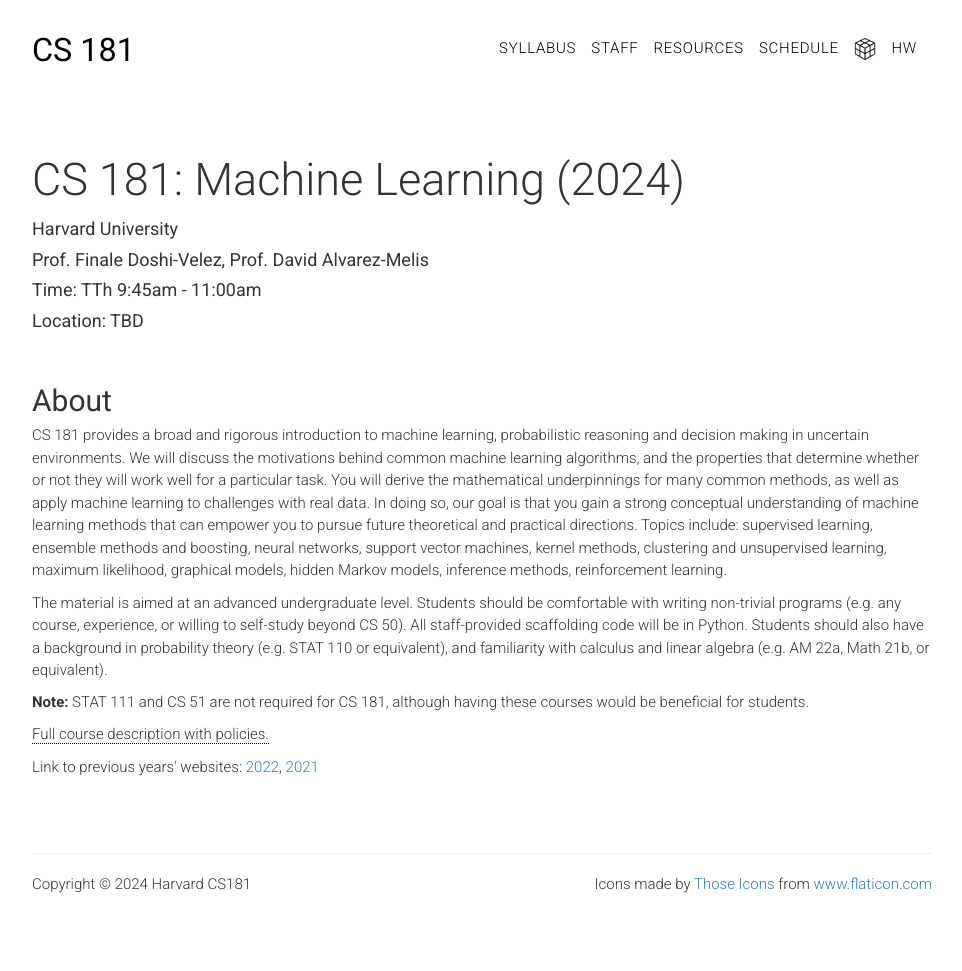
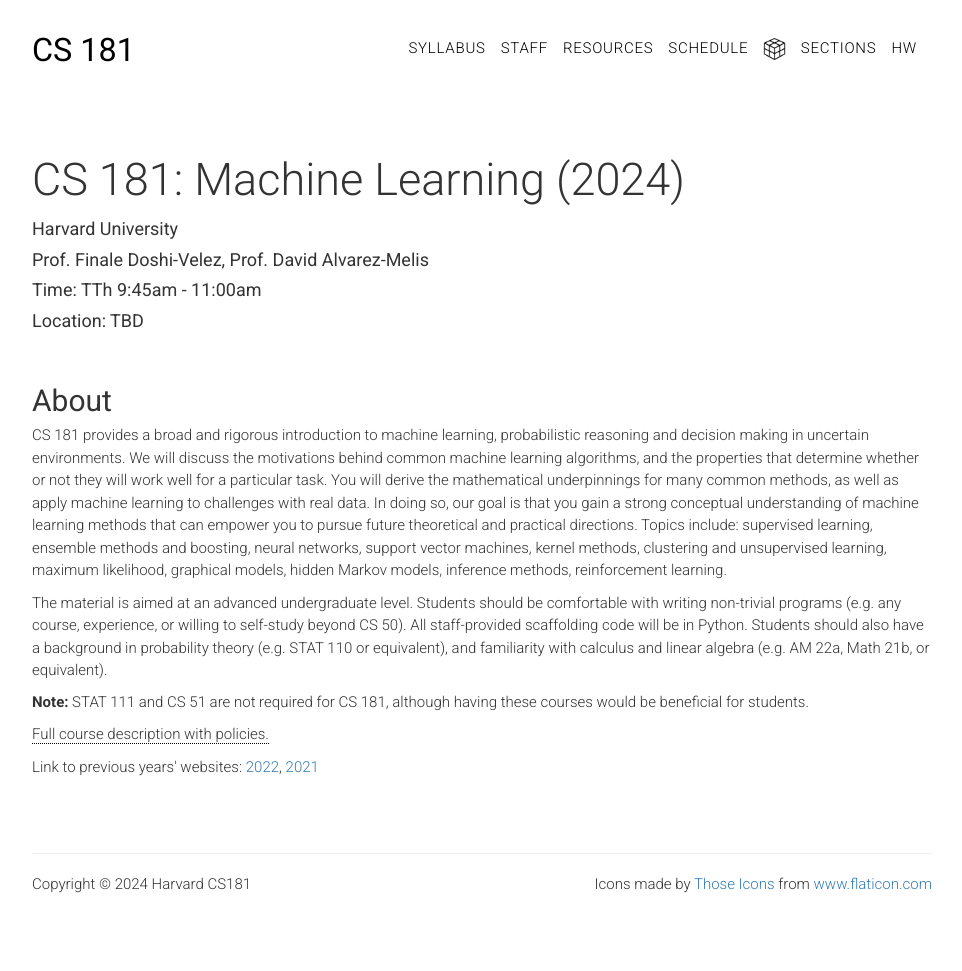
Before and after one commit to harvard-ml-courses/cs181-web, a Jekyll site: the page built from index.html, in a window 1280 px wide. Shown: the whole page, without its empty margins (158-1120 px from the left). Built offline with Jekyll 4.4.1, drawn with Linux system fonts in a browser that asks for light colours.

Commit message:
Update header.html

```diff
--- a/_includes/header.html
+++ b/_includes/header.html
@@ -11,6 +11,7 @@
         <li><a href="{{ site.baseurl }}/resources">Resources</a></li>
         <li><a href="{{ site.baseurl }}/schedule">Schedule</a></li>
         <li><a href="{{ site.baseurl }}/cube"><img class="header-icon" src="{{ site.baseurl }}/css/cube2.png"></a></li>
+        <li><a href="{{ site.baseurl }}/sections">Sections</a></li>
         <li><a href="https://github.com/harvard-ml-courses/cs181-s24-homeworks" target="_blank" rel="noopener noreferrer">HW</a></li>
       </ul>
     </nav>
```
